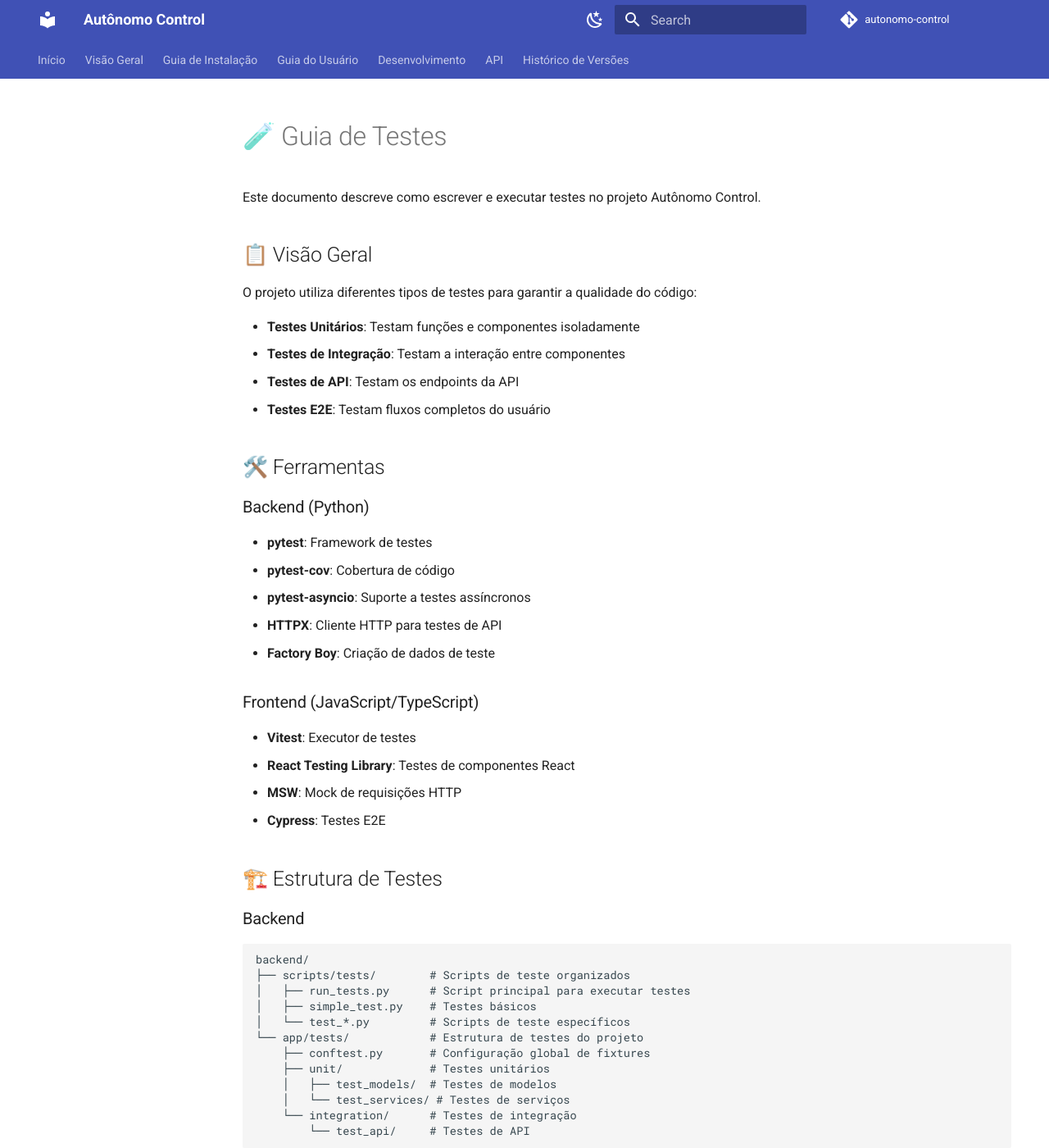
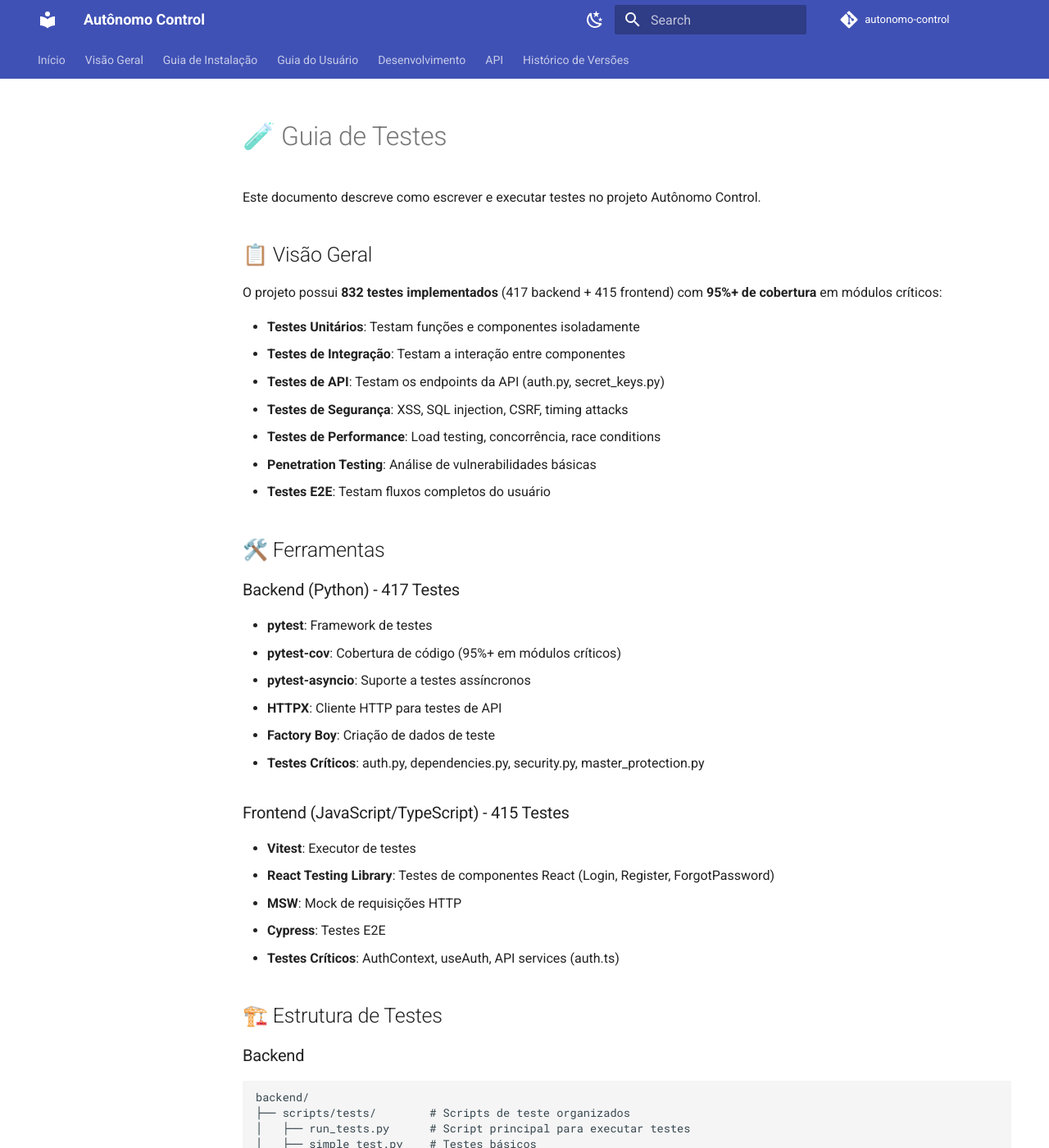
Before and after one commit to davidassef/Autonomo_Control, an MkDocs documentation site: the page built from docs/03_guia_desenvolvedor/testes.md, in a window 1280 px wide and 1400 px high. Shown: the whole window at 82% size. Built offline with MkDocs 1.6.1 and Material for MkDocs 9.7.7, drawn with Linux system fonts in a browser that asks for light colours; comment, search, counter and statistics services are not loaded; some of the changed text lies outside the part shown.

Commit message:
docs: Atualiza guia de testes com 832 testes e correções de bugs
417 backend + 415 frontend, testes de segurança, correções

````diff
--- a/docs/03_guia_desenvolvedor/testes.md
+++ b/docs/03_guia_desenvolvedor/testes.md
@@ -4,27 +4,32 @@
 
 ## 📋 Visão Geral
 
-O projeto utiliza diferentes tipos de testes para garantir a qualidade do código:
+O projeto possui **832 testes implementados** (417 backend + 415 frontend) com **95%+ de cobertura** em módulos críticos:
 
 - **Testes Unitários**: Testam funções e componentes isoladamente
 - **Testes de Integração**: Testam a interação entre componentes
-- **Testes de API**: Testam os endpoints da API
+- **Testes de API**: Testam os endpoints da API (auth.py, secret_keys.py)
+- **Testes de Segurança**: XSS, SQL injection, CSRF, timing attacks
+- **Testes de Performance**: Load testing, concorrência, race conditions
+- **Penetration Testing**: Análise de vulnerabilidades básicas
 - **Testes E2E**: Testam fluxos completos do usuário
 
 ## 🛠️ Ferramentas
 
-### Backend (Python)
+### Backend (Python) - 417 Testes
 - **pytest**: Framework de testes
-- **pytest-cov**: Cobertura de código
+- **pytest-cov**: Cobertura de código (95%+ em módulos críticos)
 - **pytest-asyncio**: Suporte a testes assíncronos
 - **HTTPX**: Cliente HTTP para testes de API
 - **Factory Boy**: Criação de dados de teste
+- **Testes Críticos**: auth.py, dependencies.py, security.py, master_protection.py
 
-### Frontend (JavaScript/TypeScript)
+### Frontend (JavaScript/TypeScript) - 415 Testes
 - **Vitest**: Executor de testes
-- **React Testing Library**: Testes de componentes React
+- **React Testing Library**: Testes de componentes React (Login, Register, ForgotPassword)
 - **MSW**: Mock de requisições HTTP
 - **Cypress**: Testes E2E
+- **Testes Críticos**: AuthContext, useAuth, API services (auth.ts)
 
 ## 🏗️ Estrutura de Testes
 
@@ -135,18 +140,32 @@
 });
 ```
 
+## 🔧 Correções e Melhorias Implementadas
+
+### Correções de Bugs
+- **Teste 'deve validar perguntas diferentes'**: Corrigido problema de seleção de botão usando `getAllByRole('button')` com filtro por texto exato
+- **Abordagem robusta**: Implementada seleção de elementos mais confiável em testes de interface
+- **Validação de IDs**: Correção na validação de perguntas secretas duplicadas
+
+### Melhorias de Segurança
+- **Testes XSS**: Proteção contra Cross-Site Scripting
+- **Testes SQL Injection**: Validação de entrada de dados
+- **Testes CSRF**: Proteção contra Cross-Site Request Forgery
+- **Timing Attacks**: Testes de proteção contra ataques de tempo
+- **Força Bruta**: Testes de proteção contra ataques de força bruta
+
 ## 🚀 Executando Testes
 
 ### Backend
 
 ```bash
-# Executar todos os testes
+# Executar todos os testes (417 testes)
 pytest
 
 # Executar script de testes organizado
 python scripts/tests/run_tests.py
 
-# Executar testes com cobertura
+# Executar testes com cobertura (95%+ em módulos críticos)
 pytest --cov=app --cov-report=term-missing
 
 # Executar apenas testes unitários
@@ -165,14 +184,17 @@
 ### Frontend
 
 ```bash
-# Executar testes unitários
+# Executar testes unitários (415 testes)
 npm test
 
 # Executar testes em modo watch
 npm test -- --watch
 
-# Executar testes de cobertura
+# Executar testes de cobertura (95%+ em componentes críticos)
 npm test -- --coverage
+
+# Executar testes específicos (ex: RegisterPage corrigido)
+npm test RegisterPage.test.tsx
 
 # Executar testes E2E (com Cypress aberto)
 npm run test:e2e
````
